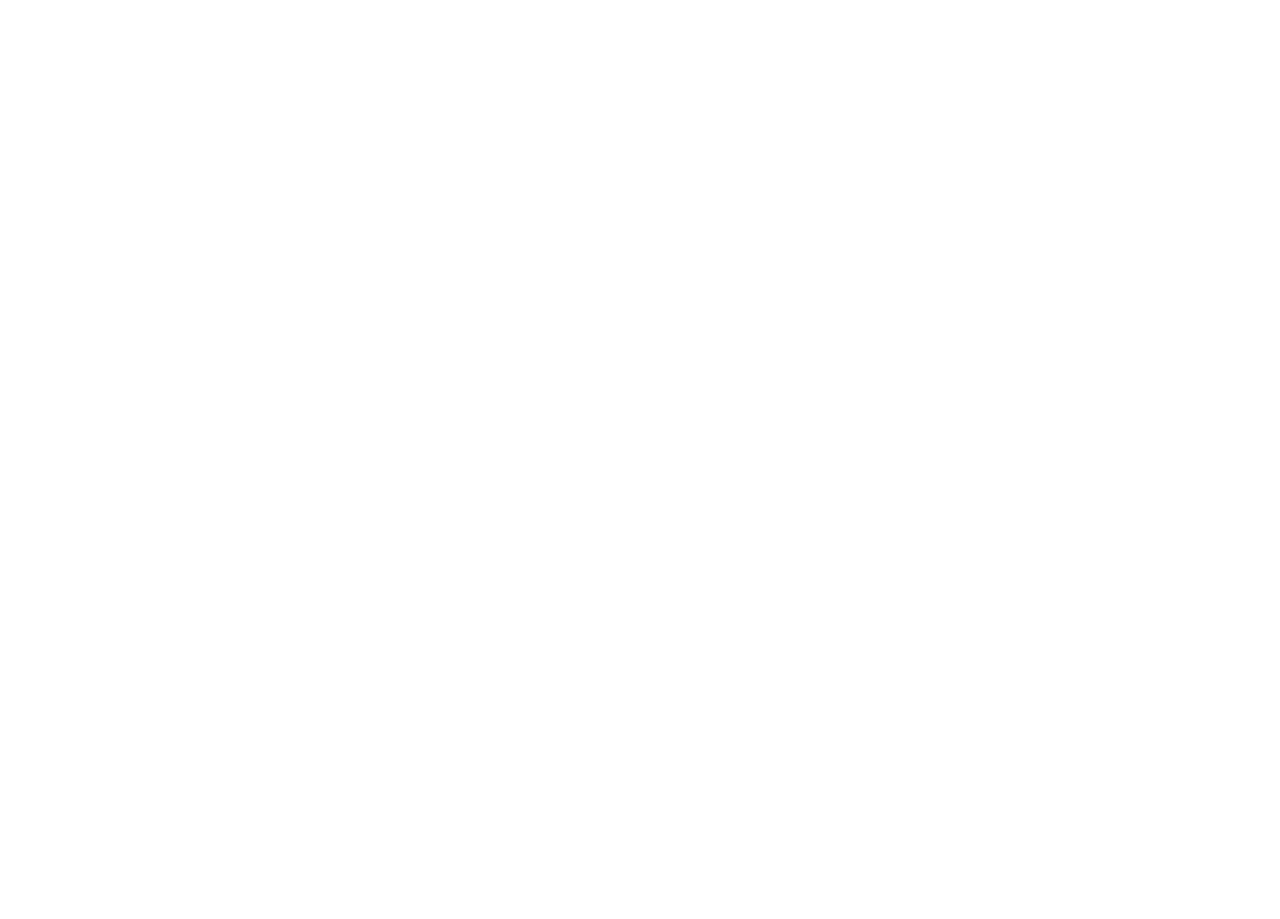
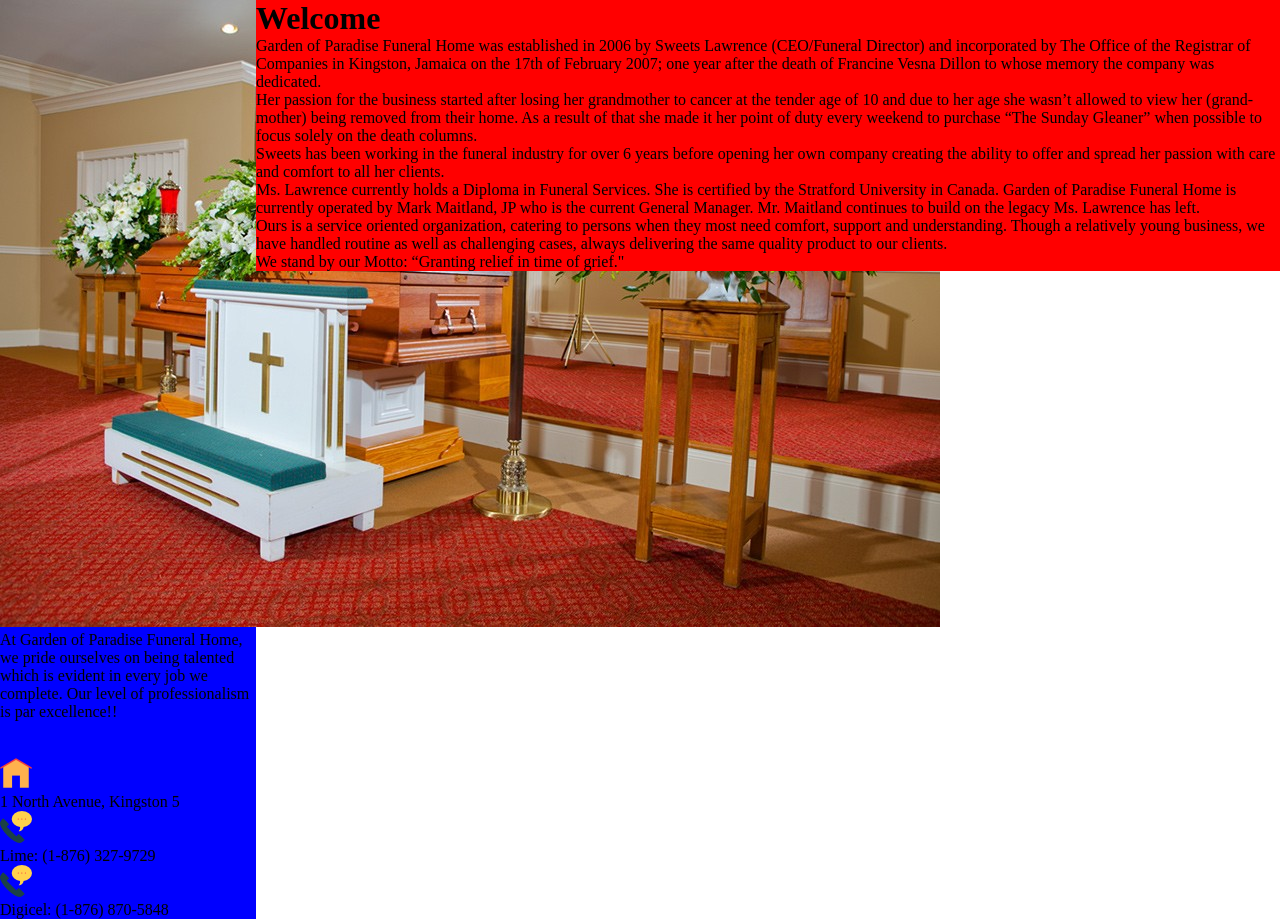
Before and after one commit to Yanik-Dev/garden_of_paradise_fh, a PHP site: page /public/views/about-us.php in a window 1280 px wide. Before the commit the page is empty. Before the commit the page ends 800 px from the top, so only its background shows below. Run offline with PHP 8.4, Linux system fonts and the light colour scheme.

Commit message:
added us.css

```diff
--- /dev/null
+++ b/public/css/us.css
@@ -0,0 +1,29 @@
+*{
+    padding:0px;
+    margin: 0px;
+}
+
+.container{
+  width: 100%;
+  height: 100vh;
+  font-family: 'Franklin Gothic Book';
+  position: relative;
+}
+
+.us-1{
+    display: block;
+    float: left;
+  width: 20%;
+  background-color: blue;
+}
+.us-1 side-img{
+   width: 100%;
+   height: auto;
+   padding: 20px;
+}
+.us-2{
+    width:80%;
+    display: block;
+    float: left;
+    background-color: red;
+}
--- a/public/views/about-us.php
+++ b/public/views/about-us.php
@@ -1,11 +1,59 @@
-
+<!DOCTYPE html>
+<html>
+<head>
+<link rel="stylesheet" type="text/css" href="../css/us.css">
+</head>
 <body>
     <div class="container">
       <div class="us-1">
+        <img id="side-img" src="../img/about-us-casket.jpg">
 
+        <p>
+          At Garden of Paradise Funeral Home, we pride ourselves on being talented which is evident in every job we complete. Our level of professionalism is par excellence!!
+        </p>
+        <br/>
+        <br/>
+        <div class="contact">
+          <img src="../img/real-estate.png">
+          <p>1 North Avenue, Kingston 5 </p>
+        </div>
+        <div class="contact">
+          <img src="../img/phone-receiver.png">
+          <p>Lime: (1-876) 327-9729</p>
+        </div>
+        <div class="contact">
+          <img src="../img/phone-receiver.png">
+          <p>Digicel: (1-876) 870-5848</p>
+        </div>
       </div>
       <div class="us-2">
-
+        <h1>Welcome</h1>
+        <p>Garden of Paradise Funeral Home was established in 2006 by Sweets Lawrence (CEO/Funeral Director) and incorporated by
+          The Office of the Registrar of Companies in Kingston, Jamaica on the 17th of February 2007;
+          one year after the death of Francine Vesna Dillon to whose memory the company was dedicated.
+        </p>
+        <p>
+          Her passion for the business started after losing her grandmother to cancer at the tender age of 10 and due to her age she
+          wasn’t allowed to view her (grand-mother) being removed from their home. As a result of that she made it her point of duty every weekend to purchase
+          “The Sunday Gleaner” when possible to focus solely on the death columns.
+        </p>
+        <p>
+          Sweets has been working in the funeral industry for over 6
+          years before opening her own company creating the ability to offer and spread her passion with care and comfort to all her clients.
+        </p>
+        <p>
+          Ms. Lawrence currently holds a Diploma in Funeral Services. She is certified by the Stratford University in Canada.
+          Garden of Paradise Funeral Home is currently operated by Mark Maitland,
+          JP who is the current General Manager. Mr. Maitland continues to build on the legacy Ms. Lawrence has left.
+        </p>
+        <p>
+          Ours is a service oriented organization, catering to persons when they most need comfort, support and understanding.
+          Though a relatively young business, we have handled routine as well as challenging cases, always delivering the same quality product to our clients.
+        </p>
+        <p>
+          We stand by our Motto: “Granting relief in time of grief."
+        </p>
       </div>
     </div>
 </body>
+</html>
```
Also changed, not shown: public/about-us.php (deleted, +0 -41 lines), public/css/style.css (+1 -12 lines), public/img/about-us-casket.jpg (added), public/img/phone-receiver.png (added), public/img/real-estate.png (added).
